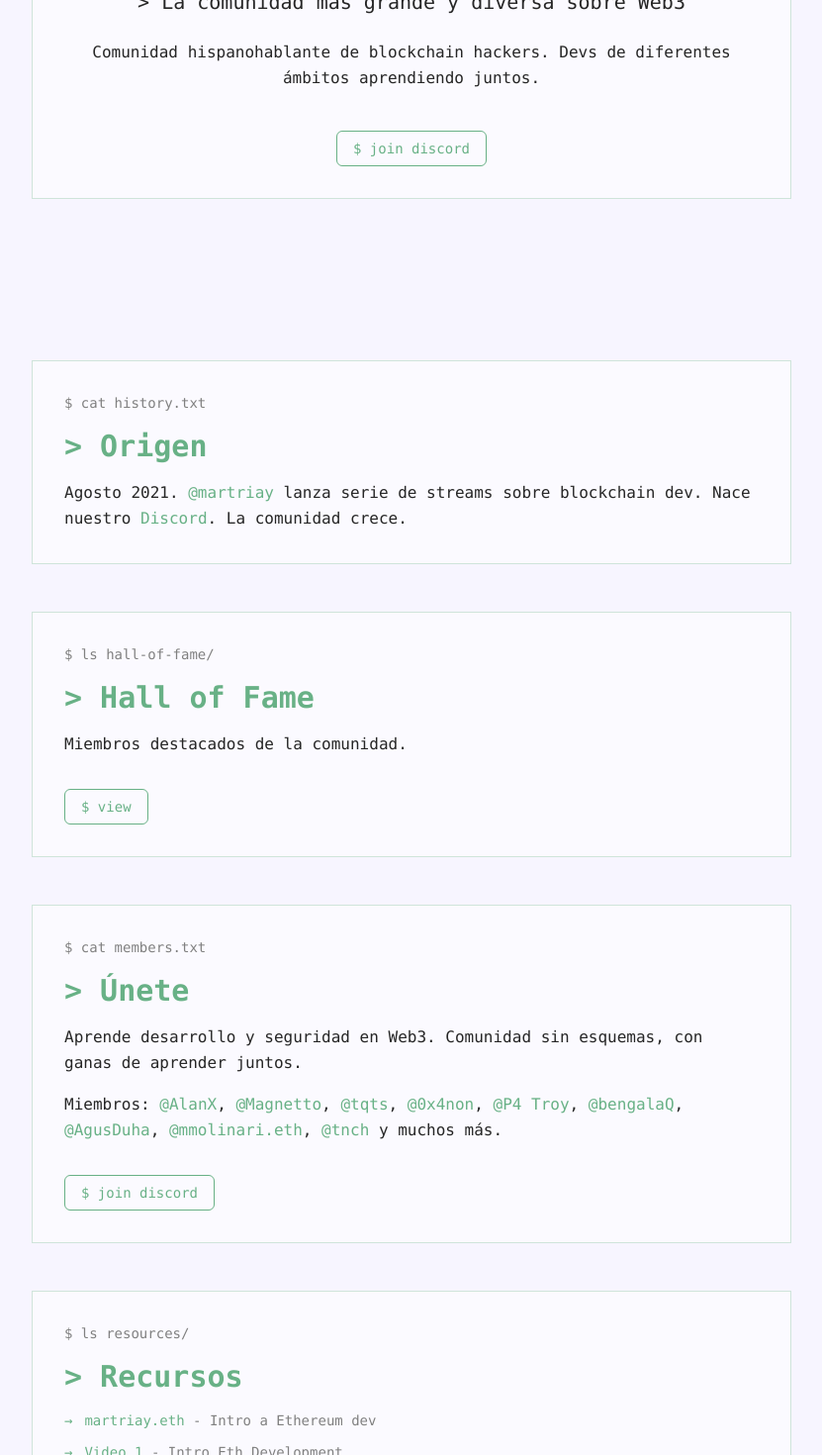
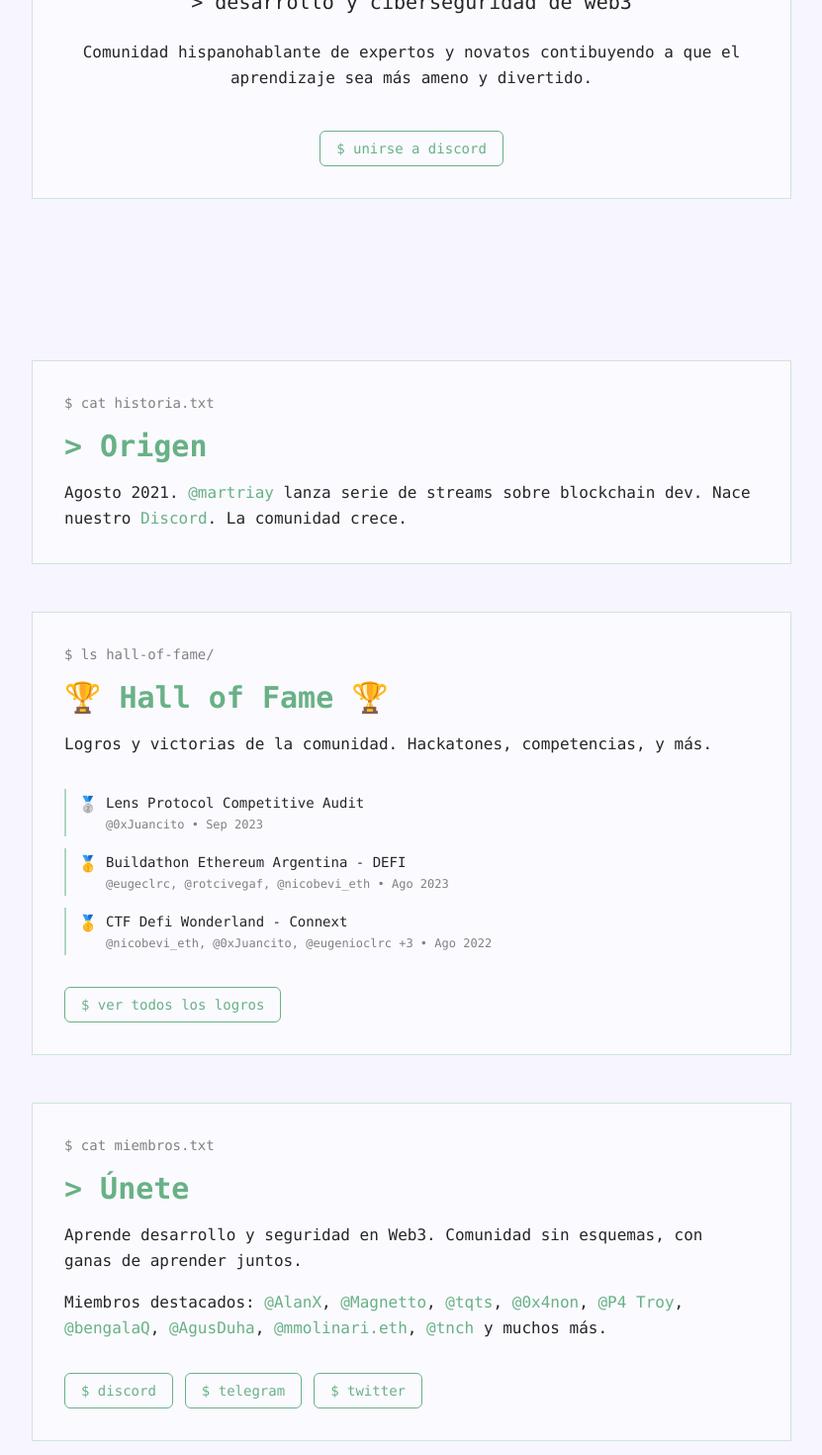
Before and after one commit to webtresclub/website, a Next.js app: page / in a window 1280 px wide. Shown: the part 460-1930 px from the top of the page at 99% size, without its empty margins (224-1055 px from the left). Built offline with nearby package versions, Linux system fonts and the light colour scheme.

Commit message:
update copy + content landing

```diff
--- a/components/FooterNew.js
+++ b/components/FooterNew.js
@@ -7,7 +7,7 @@ export function FooterNew() {
         <div className="space-y-6 text-center">
           <div className="space-y-2">
             <div className="text-2xl font-bold text-primary">WebtrES Club</div>
-            <div className="text-sm text-muted-foreground">$ blockchain hackers community</div>
+            <div className="text-sm text-muted-foreground">$ comunidad de blockchain hackers</div>
           </div>
 
           <div className="flex justify-center gap-6 text-sm">
--- a/components/HallOfFameSection.js
+++ b/components/HallOfFameSection.js
@@ -2,21 +2,63 @@ import { Button } from './ui/button';
 import Link from 'next/link';
 
 export function HallOfFameSection() {
+  const totalAchievements = 23; // Total number of achievements
+  const featuredAchievements = [
+    {
+      emoji: '🥈',
+      title: 'Lens Protocol Competitive Audit',
+      members: '@0xJuancito',
+      date: 'Sep 2023',
+    },
+    {
+      emoji: '🥇',
+      title: 'Buildathon Ethereum Argentina - DEFI',
+      members: '@eugeclrc, @rotcivegaf, @nicobevi_eth',
+      date: 'Ago 2023',
+    },
+    {
+      emoji: '🥇',
+      title: 'CTF Defi Wonderland - Connext',
+      members: '@nicobevi_eth, @0xJuancito, @eugenioclrc +3',
+      date: 'Ago 2022',
+    },
+  ];
+
   return (
     <section className="py-6 px-4">
       <div className="container mx-auto max-w-3xl font-mono">
         <div className="space-y-4 border border-primary/30 p-8 bg-card/50">
           <div className="text-muted-foreground text-sm">$ ls hall-of-fame/</div>
-          <h2 className="text-2xl md:text-3xl font-bold text-primary">{'>'} Hall of Fame</h2>
-          <p className="text-foreground leading-relaxed">Miembros destacados de la comunidad.</p>
+          <h2 className="text-2xl md:text-3xl font-bold text-primary">🏆 Hall of Fame 🏆</h2>
+          <p className="text-foreground leading-relaxed">
+            Logros y victorias de la comunidad. Hackatones, competencias, y más.
+          </p>
+
+          {/* Featured achievements */}
+          <div className="space-y-3 pt-4">
+            {featuredAchievements.map((achievement, index) => (
+              <div key={index} className="border-l-2 border-primary/50 pl-3 py-1">
+                <div className="flex items-start gap-2">
+                  <span className="text-base">{achievement.emoji}</span>
+                  <div className="flex-1">
+                    <div className="text-sm text-foreground font-medium">{achievement.title}</div>
+                    <div className="text-xs text-muted-foreground mt-1">
+                      {achievement.members} • {achievement.date}
+                    </div>
+                  </div>
+                </div>
+              </div>
+            ))}
+          </div>
+
           <div className="pt-4">
             <Link href="/halloffame">
               <a>
                 <Button
                   variant="outline"
-                  className="font-mono border-primary text-primary hover:bg-primary hover:text-primary-foreground bg-transparent"
+                  className="font-mono border-primary text-primary hover:!bg-primary/20 hover:!text-primary bg-transparent"
                 >
-                  $ view
+                  $ ver todos los logros
                 </Button>
               </a>
             </Link>
--- a/components/Hero.js
+++ b/components/Hero.js
@@ -13,20 +13,20 @@ export function Hero() {
           </div>
 
           <p className="text-lg md:text-xl text-foreground text-center">
-            {'>'} La comunidad más grande y diversa sobre Web3
+            {'>'} desarrollo y ciberseguridad de web3
           </p>
 
           <p className="text-foreground leading-relaxed text-center">
-            Comunidad hispanohablante de blockchain hackers. Devs de diferentes ámbitos aprendiendo juntos.
+            Comunidad hispanohablante de expertos y novatos contibuyendo a que el aprendizaje sea más ameno y divertido.
           </p>
 
           <div className="pt-4 flex justify-center">
             <a href="https://discord.gg/eegRCDmwbM" target="_blank" rel="noopener noreferrer">
               <Button
                 variant="outline"
-                className="font-mono border-primary text-primary hover:bg-primary hover:text-primary-foreground bg-transparent"
+                className="font-mono border-primary text-primary hover:!bg-primary/20 hover:!text-primary bg-transparent"
               >
-                $ join discord
+                $ unirse a discord
               </Button>
             </a>
           </div>
--- a/components/History.js
+++ b/components/History.js
@@ -5,7 +5,7 @@ export function History() {
     <section className="py-6 px-4">
       <div className="container mx-auto max-w-3xl font-mono">
         <div className="space-y-4 border border-primary/30 p-8 bg-card/50">
-          <div className="text-muted-foreground text-sm">$ cat history.txt</div>
+          <div className="text-muted-foreground text-sm">$ cat historia.txt</div>
           <h2 className="text-2xl md:text-3xl font-bold text-primary">{'>'} Origen</h2>
           <p className="text-foreground leading-relaxed">
             Agosto 2021.{' '}
--- a/components/JoinCommunity.js
+++ b/components/JoinCommunity.js
@@ -18,14 +18,14 @@ export function JoinCommunity() {
     <section className="py-6 px-4">
       <div className="container mx-auto max-w-3xl font-mono">
         <div className="space-y-4 border border-primary/30 p-8 bg-card/50">
-          <div className="text-muted-foreground text-sm">$ cat members.txt</div>
+          <div className="text-muted-foreground text-sm">$ cat miembros.txt</div>
           <h2 className="text-2xl md:text-3xl font-bold text-primary">{'>'} Únete</h2>
           <div className="space-y-4">
             <p className="text-foreground leading-relaxed">
               Aprende desarrollo y seguridad en Web3. Comunidad sin esquemas, con ganas de aprender juntos.
             </p>
             <p className="text-foreground leading-relaxed">
-              Miembros:{' '}
+              Miembros destacados:{' '}
               {members.map((member, index) => (
                 <span key={member.name}>
                   <a href={member.url} target="_blank" rel="noopener noreferrer" className="text-primary hover:underline">
@@ -38,13 +38,29 @@ export function JoinCommunity() {
             </p>
           </div>
 
-          <div className="pt-4">
+          <div className="pt-4 flex flex-wrap gap-3">
             <a href="https://discord.gg/eegRCDmwbM" target="_blank" rel="noopener noreferrer">
               <Button
                 variant="outline"
-                className="font-mono border-primary text-primary hover:bg-primary hover:text-primary-foreground bg-transparent"
+                className="font-mono border-primary text-primary hover:!bg-primary/20 hover:!text-primary bg-transparent"
               >
-                $ join discord
+                $ discord
+              </Button>
+            </a>
+            <a href="https://t.me/webtresclub" target="_blank" rel="noopener noreferrer">
+              <Button
+                variant="outline"
+                className="font-mono border-primary text-primary hover:!bg-primary/20 hover:!text-primary bg-transparent"
+              >
+                $ telegram
+              </Button>
+            </a>
+            <a href="https://twitter.com/webtresclub" target="_blank" rel="noopener noreferrer">
+              <Button
+                variant="outline"
+                className="font-mono border-primary text-primary hover:!bg-primary/20 hover:!text-primary bg-transparent"
+              >
+                $ twitter
               </Button>
             </a>
           </div>
--- a/components/Resources.js
+++ b/components/Resources.js
@@ -48,7 +48,7 @@ export function Resources() {
       url: 'https://www.youtube.com/watch?v=CEzERbkVAhk',
     },
     {
-      title: 'Timeline',
+      title: 'Línea de Tiempo',
       description: 'Logros de la comunidad',
       url: '/halloffame',
     },
@@ -58,7 +58,7 @@ export function Resources() {
     <section className="py-6 px-4">
       <div className="container mx-auto max-w-3xl font-mono">
         <div className="space-y-4 border border-primary/30 p-8 bg-card/50">
-          <div className="text-muted-foreground text-sm">$ ls resources/</div>
+          <div className="text-muted-foreground text-sm">$ ls recursos/</div>
           <h2 className="text-2xl md:text-3xl font-bold text-primary mb-6">{'>'} Recursos</h2>
 
           <div className="space-y-3">
--- a/pages/halloffame.js
+++ b/pages/halloffame.js
@@ -4,8 +4,8 @@ import Link from 'next/link';
 
 function formatDate(dateString) {
   const [year, month, day] = dateString.split('-');
-  const months = ['Jan', 'Feb', 'Mar', 'Apr', 'May', 'Jun', 'Jul', 'Aug', 'Sep', 'Oct', 'Nov', 'Dec'];
-  return `${months[parseInt(month) - 1]} ${day}, ${year}`;
+  const months = ['Ene', 'Feb', 'Mar', 'Abr', 'May', 'Jun', 'Jul', 'Ago', 'Sep', 'Oct', 'Nov', 'Dic'];
+  return `${day} ${months[parseInt(month) - 1]}, ${year}`;
 }
 
 const achievements = [
@@ -184,13 +184,13 @@ export default function HallOfFame() {
         <div className="max-w-4xl mx-auto">
           <div className="mb-8">
             <Link href="/">
-              <a className="text-primary hover:text-primary/70 transition-colors">{'<'} back</a>
+              <a className="text-primary hover:text-primary/70 transition-colors">{'<'} volver</a>
             </Link>
           </div>
 
           <div className="border border-primary/30 p-6 mb-12">
             <h1 className="text-2xl mb-2">🏆 Hall of Fame 🏆</h1>
-            <p className="text-muted-foreground text-sm">Community achievements and wins</p>
+            <p className="text-muted-foreground text-sm">Logros y victorias de la comunidad</p>
           </div>
 
           <div className="relative pl-32">
@@ -232,7 +232,7 @@ export default function HallOfFame() {
 
           <div className="mt-12 text-center text-muted-foreground text-sm">
             <Link href="/">
-              <a className="hover:text-primary transition-colors">return to home</a>
+              <a className="hover:text-primary transition-colors">volver al inicio</a>
             </Link>
           </div>
         </div>
```
